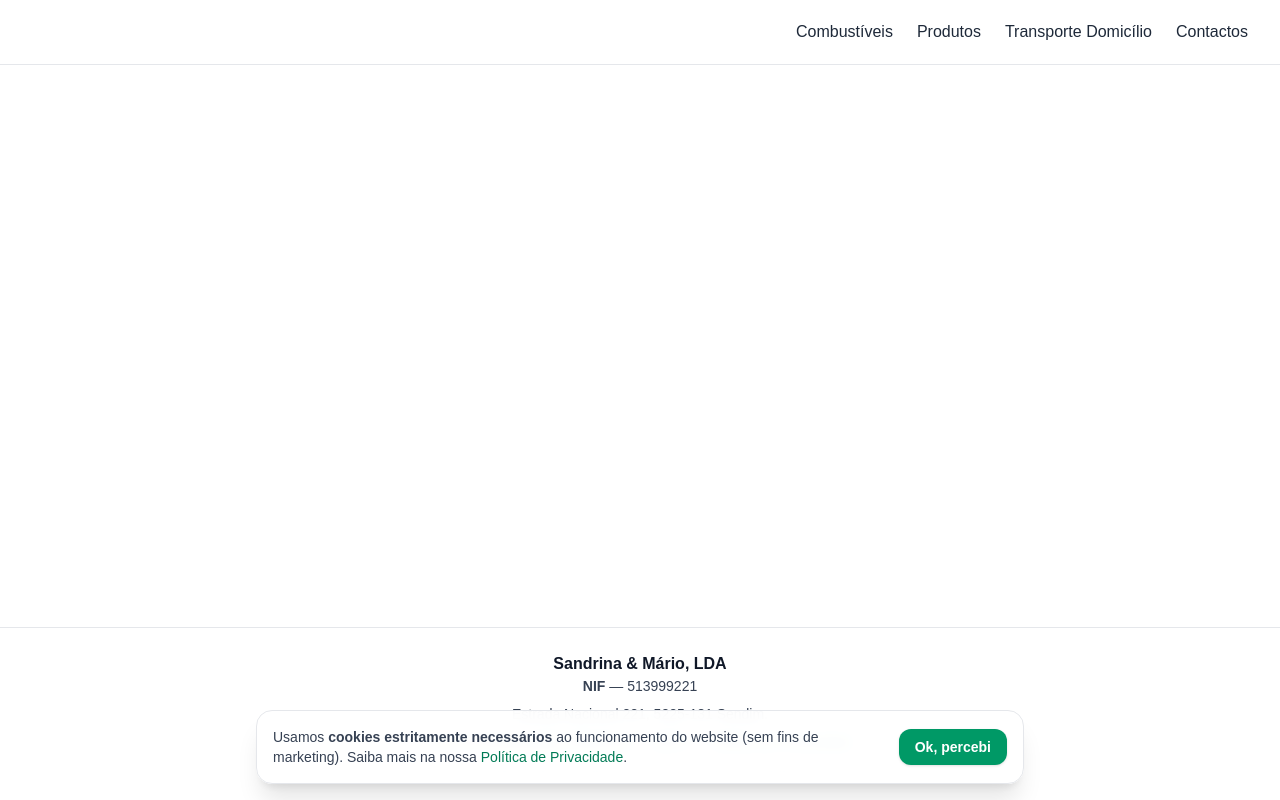
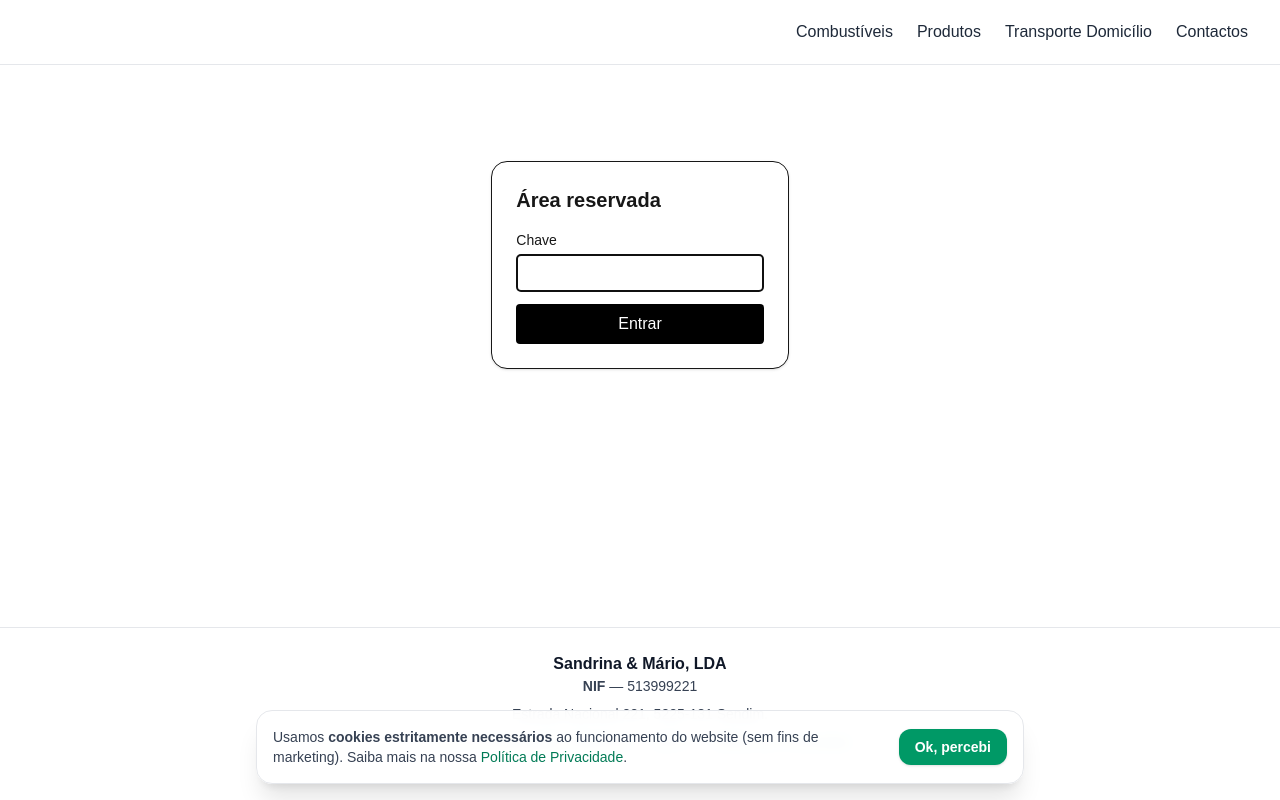
Before and after one commit to exuperus/posto, a Next.js app: page /admin/login in a window 1280 px wide. Built offline with nearby package versions, Linux system fonts and the light colour scheme; no server answers; the database is empty.

Commit message:
fix(login): split server page and client form; remove metadata from client

```diff
--- /dev/null
+++ b/src/app/admin/login/LoginForm.tsx
@@ -0,0 +1,57 @@
+'use client'
+import { useState } from 'react'
+import { useRouter } from 'next/navigation'
+
+export default function LoginForm() {
+    const [key, setKey] = useState('')
+    const [loading, setLoading] = useState(false)
+    const [msg, setMsg] = useState<string | null>(null)
+    const router = useRouter()
+
+    async function onSubmit(e: React.FormEvent) {
+        e.preventDefault()
+        setLoading(true)
+        setMsg(null)
+
+        const res = await fetch('/api/admin/login', {
+            method: 'POST',
+            headers: { 'content-type': 'application/json' },
+            body: JSON.stringify({ key }),
+        })
+
+        setLoading(false)
+        if (res.ok) {
+            router.push('/admin')
+        } else {
+            const j = await res.json().catch(() => ({}))
+            setMsg(j?.error ?? 'Chave inválida')
+        }
+    }
+
+    return (
+        <div className="max-w-sm mx-auto mt-16 rounded-2xl border bg-white p-6 shadow-sm">
+            <h1 className="text-xl font-semibold mb-4">Área reservada</h1>
+            <form onSubmit={onSubmit} className="space-y-3">
+                <label className="block text-sm">
+                    Chave
+                    <input
+                        type="password"
+                        className="mt-1 w-full rounded border px-3 py-2"
+                        value={key}
+                        onChange={(e) => setKey(e.target.value)}
+                        autoFocus
+                    />
+                </label>
+
+                <button
+                    className="w-full rounded bg-black text-white px-4 py-2 disabled:opacity-60"
+                    disabled={loading}
+                >
+                    {loading ? 'A entrar…' : 'Entrar'}
+                </button>
+
+                {msg && <p className="text-sm text-red-600">{msg}</p>}
+            </form>
+        </div>
+    )
+}
--- a/src/app/admin/login/page.tsx
+++ b/src/app/admin/login/page.tsx
@@ -1,8 +1,8 @@
-// src/app/admin/login/page.tsx
-export const dynamic = 'force-static';
+// src/app/admin/login/page.tsx  (sem 'use client')
 export const metadata = { title: 'Login' };
 
+import LoginForm from './LoginForm';
+
 export default function AdminLoginPage() {
-  // módulo válido; não precisa UI agora
-  return null;
+  return <LoginForm />;
 }
```
